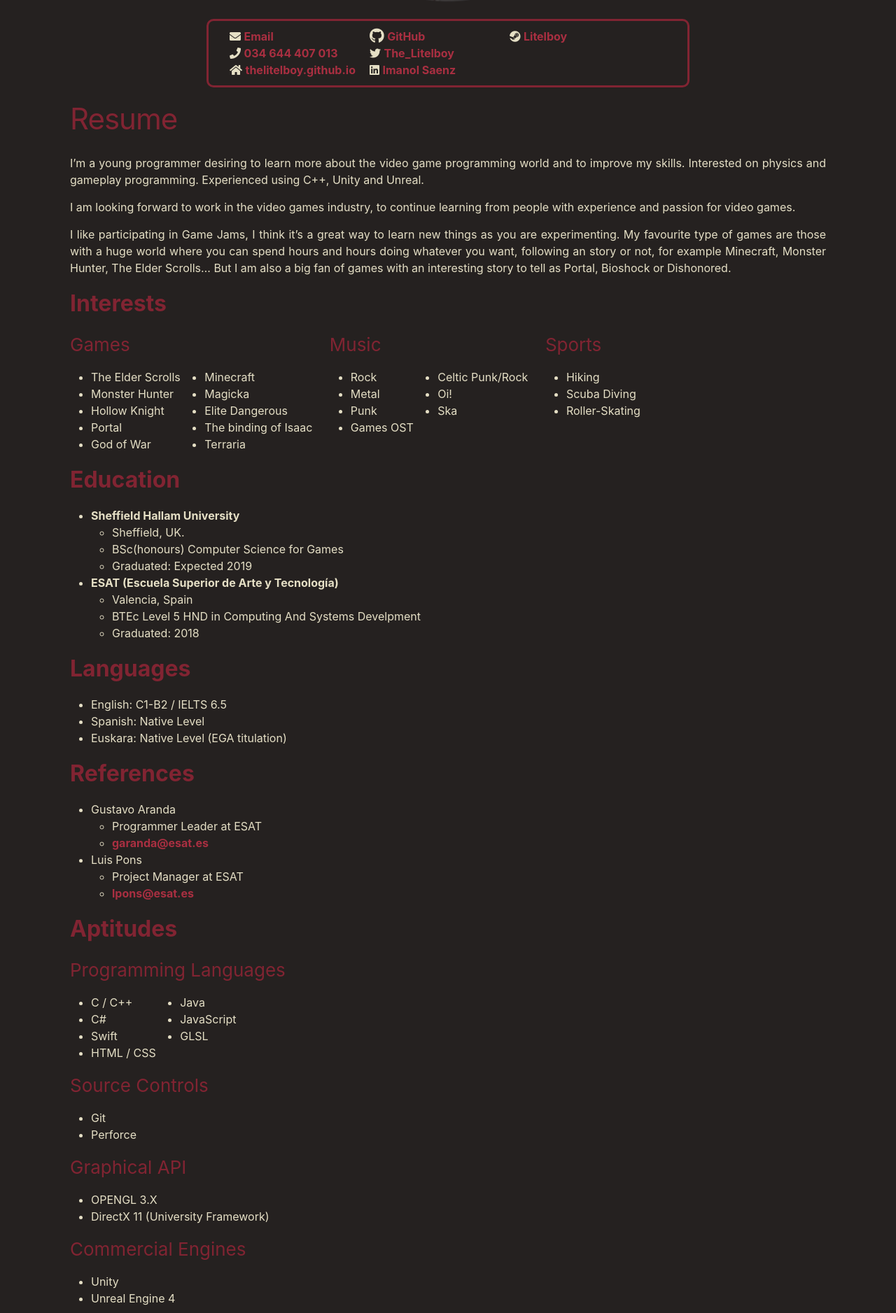
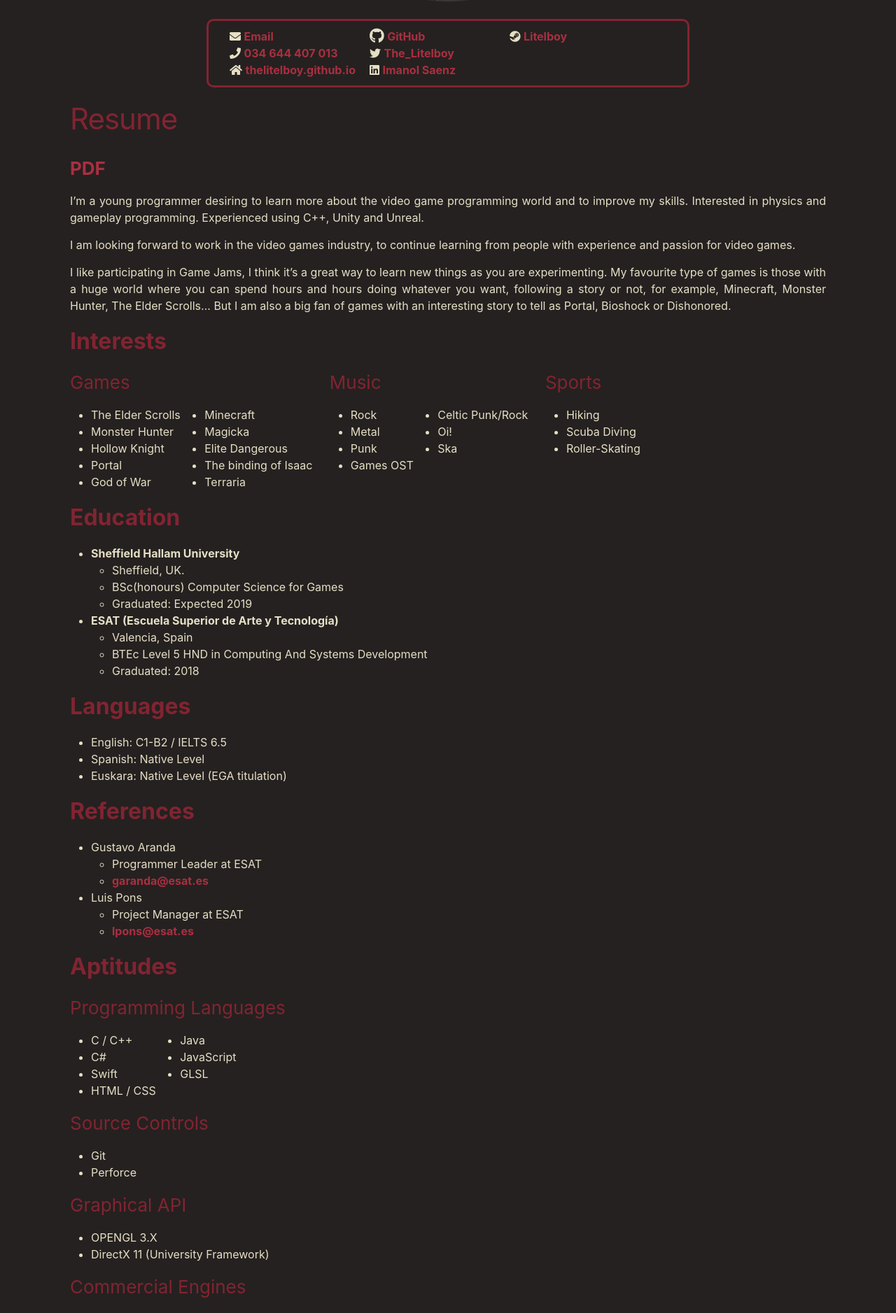
Before and after one commit to thelitelboy/thelitelboy.github.io, a Jekyll site: the page built from Resume.md, in a window 1280 px wide. Shown: the part 389-2266 px from the top of the page at 70% size. Built offline with Jekyll 4.4.1, drawn with Linux system fonts in a browser that asks for light colours; some of the changed text lies outside the part shown.

Commit message:
more changes

```diff
--- a/Resume.md
+++ b/Resume.md
@@ -5,11 +5,13 @@ permalink: /resume/
 tag: resume
 ---
 
-I'm a young programmer desiring to learn more about the video game programming world and to improve my skills. Interested on physics and gameplay programming. Experienced using C++, Unity and Unreal.
+<h3><a href="">PDF</a></h3>
+
+I’m a young programmer desiring to learn more about the video game programming world and to improve my skills. Interested in physics and gameplay programming. Experienced using C++, Unity and Unreal.
 
 I am looking forward to work in the video games industry, to continue learning from people with experience and passion for video games.
 
-I like participating in Game Jams, I think it’s a great way to learn new things as you are experimenting. My favourite type of games are those with a huge world where you can spend hours and hours doing whatever you want, following an story or not, for example Minecraft, Monster Hunter, The Elder Scrolls… But I am also a big fan of games with an interesting story to tell as Portal, Bioshock or Dishonored.
+I like participating in Game Jams, I think it’s a great way to learn new things as you are experimenting. My favourite type of games is those with a huge world where you can spend hours and hours doing whatever you want, following a story or not, for example, Minecraft, Monster Hunter, The Elder Scrolls… But I am also a big fan of games with an interesting story to tell as Portal, Bioshock or Dishonored.
 
 ## **Interests**
 
@@ -74,7 +76,7 @@ I like participating in Game Jams, I think it’s a great way to learn new thing
 
 * **ESAT (Escuela Superior de Arte y Tecnología)**
   * Valencia, Spain
-  * BTEc Level 5 HND in Computing And Systems Develpment
+  * BTEc Level 5 HND in Computing And Systems Development
   * Graduated: 2018
 
 ## **Languages**
@@ -125,8 +127,8 @@ I like participating in Game Jams, I think it’s a great way to learn new thing
 * Unreal Engine 4
 
 ## Personal Aptitudes
-* TeamWork
-* Researching / self learning
+* Teamwork
+* Researching / self-learning
 
 ## Awards
 
--- a/_includes/resume.html
+++ b/_includes/resume.html
@@ -51,6 +51,10 @@
 
 <style type="text/css">
 
+  .normalTable{
+    border-width: 0px;
+  }
+
   .container{
     width: 60%;
     min-width: 250px;
```
Also changed, not shown: 1 other file.
